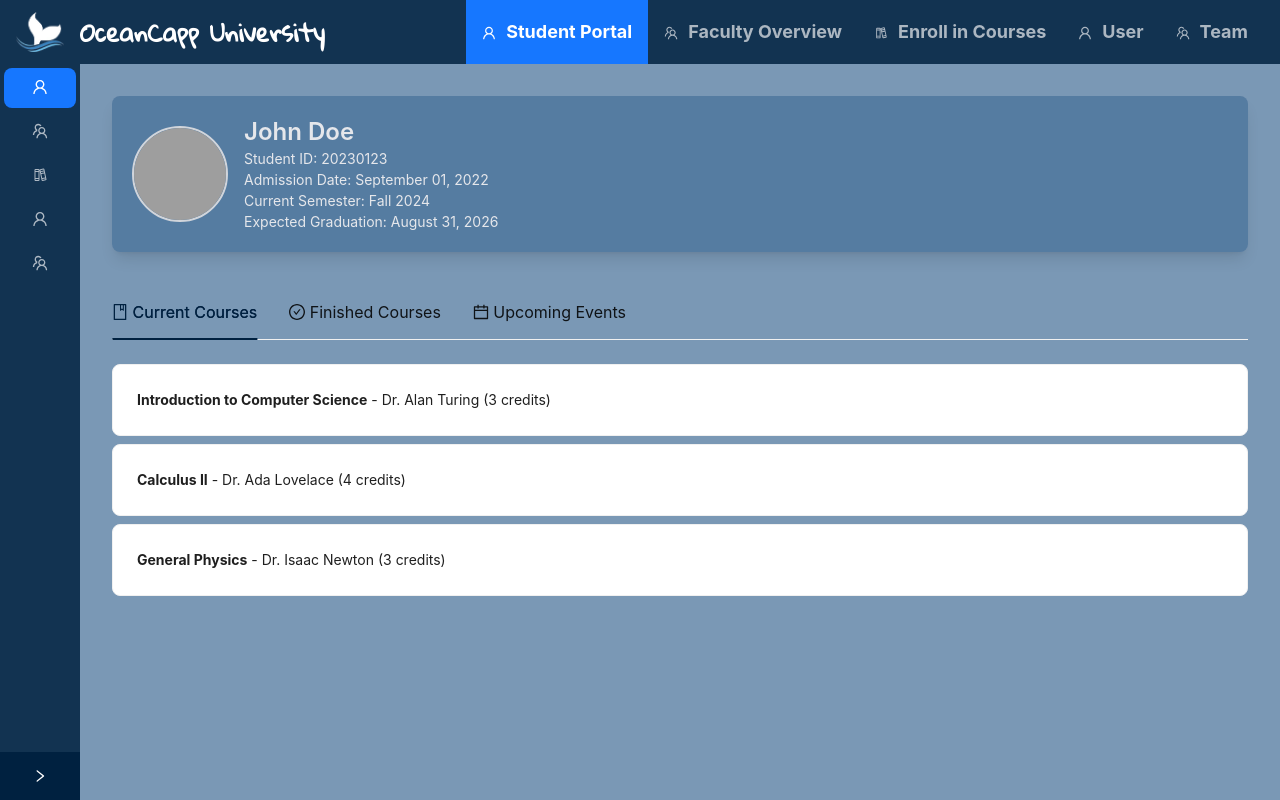
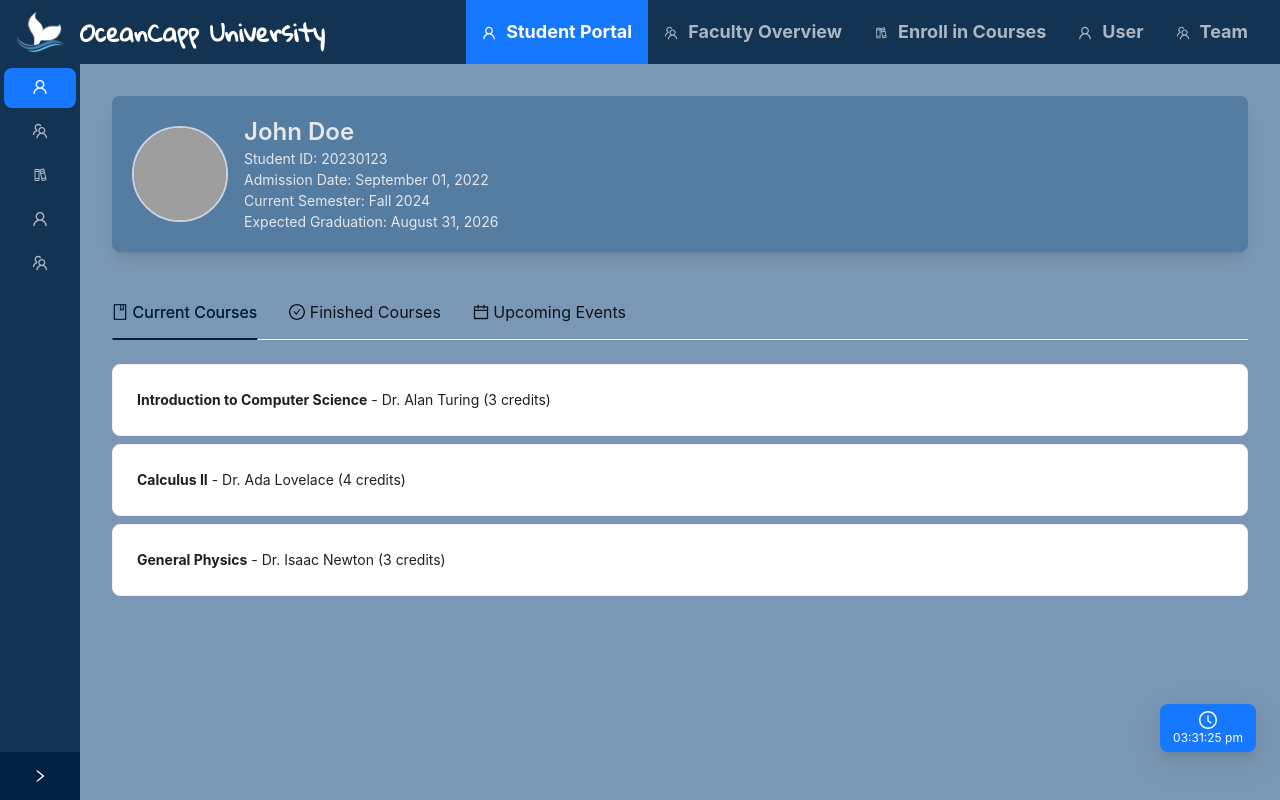
Before and after one commit to nazmul-nhb/oceancapp-university, a React (Vite) app: page /#current-courses in a window 1280 px wide. Built offline with nearby package versions, Linux system fonts and the light colour scheme; grey boxes are pictures that could not be loaded.

Commit message:
added live clock; updated msg

```diff
--- a/src/components/Events.tsx
+++ b/src/components/Events.tsx
@@ -30,14 +30,15 @@ const Events: React.FC<{ events: Event[] }> = ({ events }) => {
 		setCurrentDate(date);
 	};
 
+	// Add events to the calendar
 	const addEventToCalendar = (event: Event) => {
 		if (!eventsInCalendar.find((e) => e.eventId === event.eventId)) {
 			setEventsInCalendar((prev) => [...prev, event]);
-			toast.success(`${event.title} is Added to Calendar.`, {
+			toast.success(`${event.title} is Added to Calendar!`, {
 				id: "event1",
 			});
 		} else {
-			toast.error(`${event.title} is Already in the Calendar.`, {
+			toast.error(`${event.title} is Already in the Calendar!`, {
 				id: "event2",
 			});
 		}
--- /dev/null
+++ b/src/components/LiveClock.tsx
@@ -0,0 +1,33 @@
+import React, { useEffect, useState } from "react";
+import { FloatButton, Tooltip } from "antd";
+import { ClockCircleOutlined } from "@ant-design/icons";
+import moment from "moment";
+
+const LiveClock: React.FC = () => {
+	const [currentTime, setCurrentTime] = useState<string>(
+		moment().format("hh:mm:ss a")
+	);
+
+	useEffect(() => {
+		const intervalID = setInterval(() => {
+			setCurrentTime(moment().format("hh:mm:ss a"));
+		}, 1000);
+
+		return () => clearInterval(intervalID);
+	}, []);
+
+	return (
+		<Tooltip title={moment().format("dddd, MMMM DD, YYYY")}>
+			<FloatButton
+				shape="square"
+				type="primary"
+				description={currentTime}
+				style={{ insetInlineEnd: 24 }}
+				icon={<ClockCircleOutlined />}
+				className="px-1 w-24 h-12 rounded-lg"
+			/>
+		</Tooltip>
+	);
+};
+
+export default LiveClock;
--- a/src/layout/Root.tsx
+++ b/src/layout/Root.tsx
@@ -3,6 +3,7 @@ import { Layout } from "antd";
 import { Outlet } from "react-router-dom";
 import Navbar from "../components/Navbar";
 import Footer from "../components/Footer";
+import LiveClock from "../components/LiveClock";
 
 const { Content } = Layout;
 
@@ -17,6 +18,7 @@ const Root: React.FC = () => {
 					</div>
 					<Footer />
 				</Content>
+				<LiveClock/>
 			</Layout>
 		</Layout>
 	);
```
